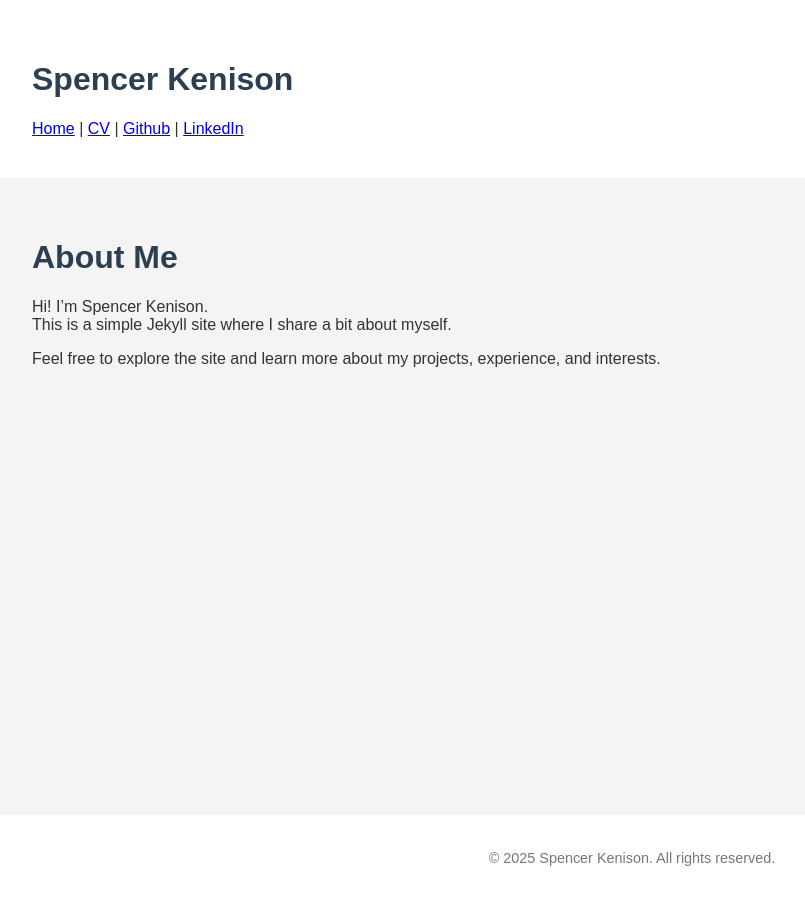
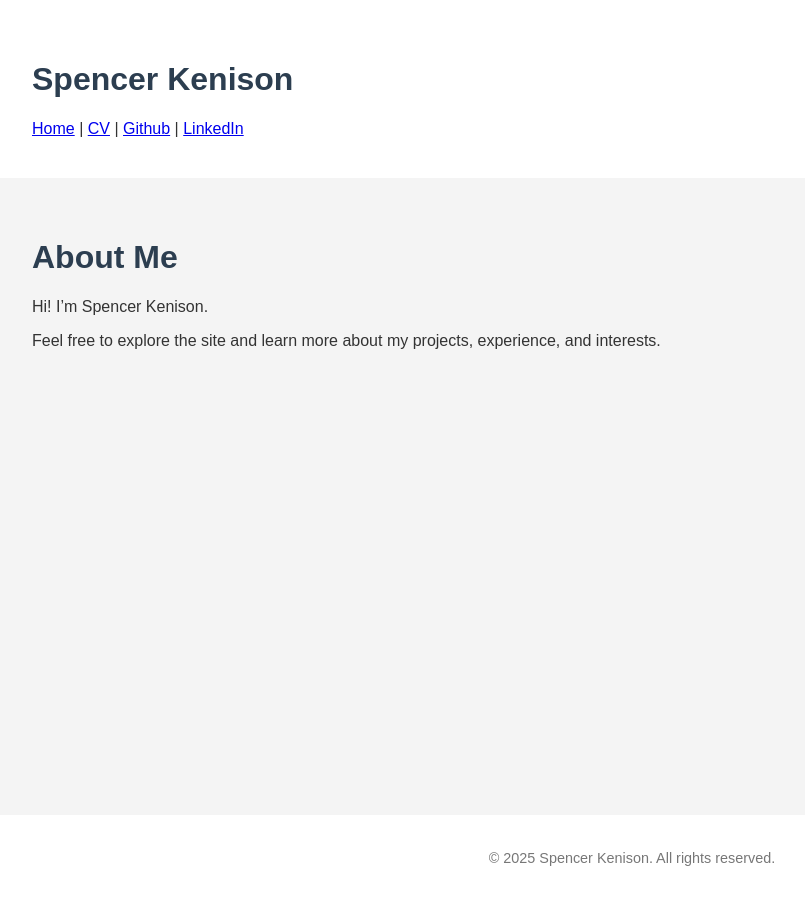
Before and after one commit to SpencerKenison/spencerkenison.github.io, a Jekyll site: the page built from cv.md, in a window 1280 px wide. Shown: the whole page, without its empty margins (8-813 px from the left). Built offline with Jekyll 4.4.1, drawn with Linux system fonts in a browser that asks for light colours.

Commit message:
fix permalink

```diff
--- a/cv.md
+++ b/cv.md
@@ -1,12 +1,11 @@
 ---
 layout: default
-title: About
-permalink: /about/
+title: Curriculum Vitae
+permalink: /cv/
 ---
 
 # About Me
 
 Hi! I'm Spencer Kenison.
-This is a simple Jekyll site where I share a bit about myself.
 
 Feel free to explore the site and learn more about my projects, experience, and interests.
```
